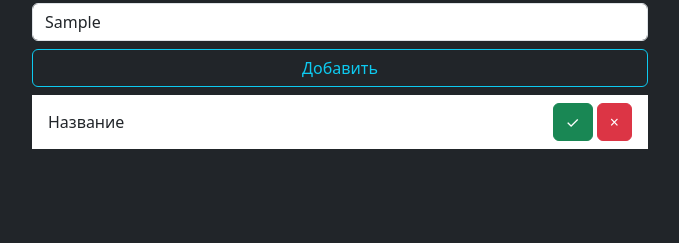
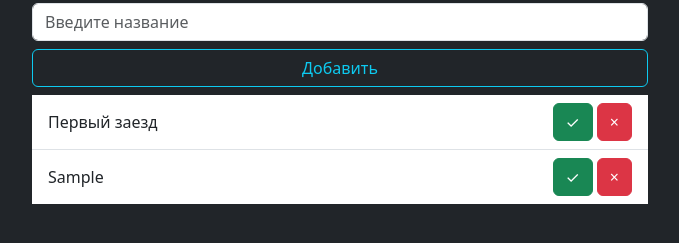
Before and after one commit to ggeywgygcy/NewLesson, a plain HTML site: page JS1/Arrays and objects/index.html in a window 1280 px wide. Both pictures are taken after typing "Sample" into the empty fields and a click on the button "Добавить". Shown: the part 101-344 px from the top of the page, without its empty margins (300-979 px from the left). Drawn offline with nearby package versions, Linux system fonts and the light colour scheme; files whose address does not match are found by name.

Commit message:
theory of arrays

```diff
--- /dev/null
+++ b/JS1/Arrays and objects/app.js
@@ -0,0 +1,55 @@
+/*// // Theory of arrays
+
+
+// const array = [1, 2, 3, 87, 0]
+// // const arrayStr = ['a', 'g', 'y', null, 12]
+// //const array = new Array(1, 2, 3)
+
+// //console.log(array.length) -> вычисление длины массива
+// console.log(array[0])
+// console.log(array[array.length - 1])
+// //console.log(array[20])
+// array[5] = 'a'
+// console.log(array)*/
+
+const inputElement = document.getElementById('title')
+const createBtn = document.getElementById('create')
+const listElement = document.getElementById('list')
+
+const notes = ['Первый заезд', 'Второй заезд']
+
+function render(){
+    listElement.insertAdjacentHTML('beforeend',`
+        <li
+            class="list-group-item d-flex justify-content-between align-items-center"
+            >
+            <span>${notes[0]}</span>
+            <span>
+                <span class="btn btn-small btn-success">&check;</span>
+                <span class="btn btn-small btn-danger">&times;</span>
+            </span>
+            </li>
+        `)
+}
+render()
+
+createBtn.onclick = function(){
+    if(inputElement.value.length === 0){
+        return
+    }
+    //listElement.innerHTML = `
+
+
+    listElement.insertAdjacentHTML('beforeend',`
+        <li
+            class="list-group-item d-flex justify-content-between align-items-center"
+            >
+            <span>${inputElement.value}</span>
+            <span>
+                <span class="btn btn-small btn-success">&check;</span>
+                <span class="btn btn-small btn-danger">&times;</span>
+            </span>
+            </li>
+        `)
+    inputElement.value = ''
+}
--- a/JS1/Arrays and objects/index.html
+++ b/JS1/Arrays and objects/index.html
@@ -31,7 +31,7 @@
       </button>
 
       <ul class="list-group list-group-flush" id="list">
-        <li
+        <!-- <li
           class="list-group-item d-flex justify-content-between align-items-center"
         >
           <span>Название</span>
@@ -39,7 +39,7 @@
             <span class="btn btn-small btn-success">&check;</span>
             <span class="btn btn-small btn-danger">&times;</span>
           </span>
-        </li>
+        </li>  -->
       </ul>
     </div>
   </body>
```
